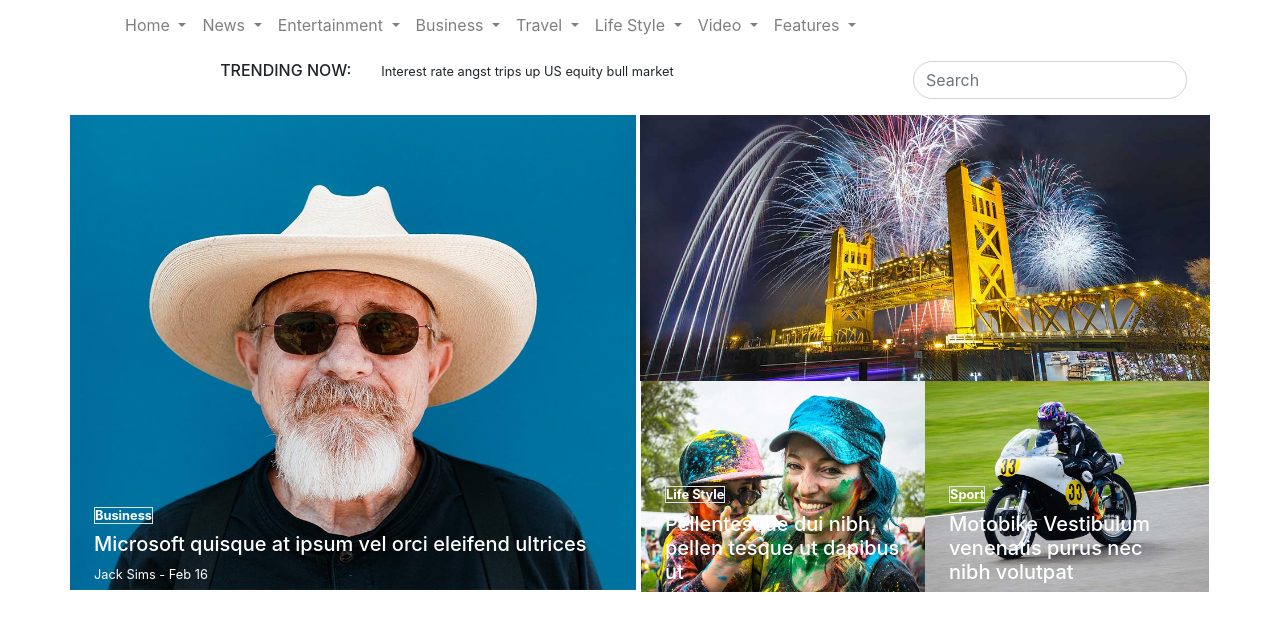
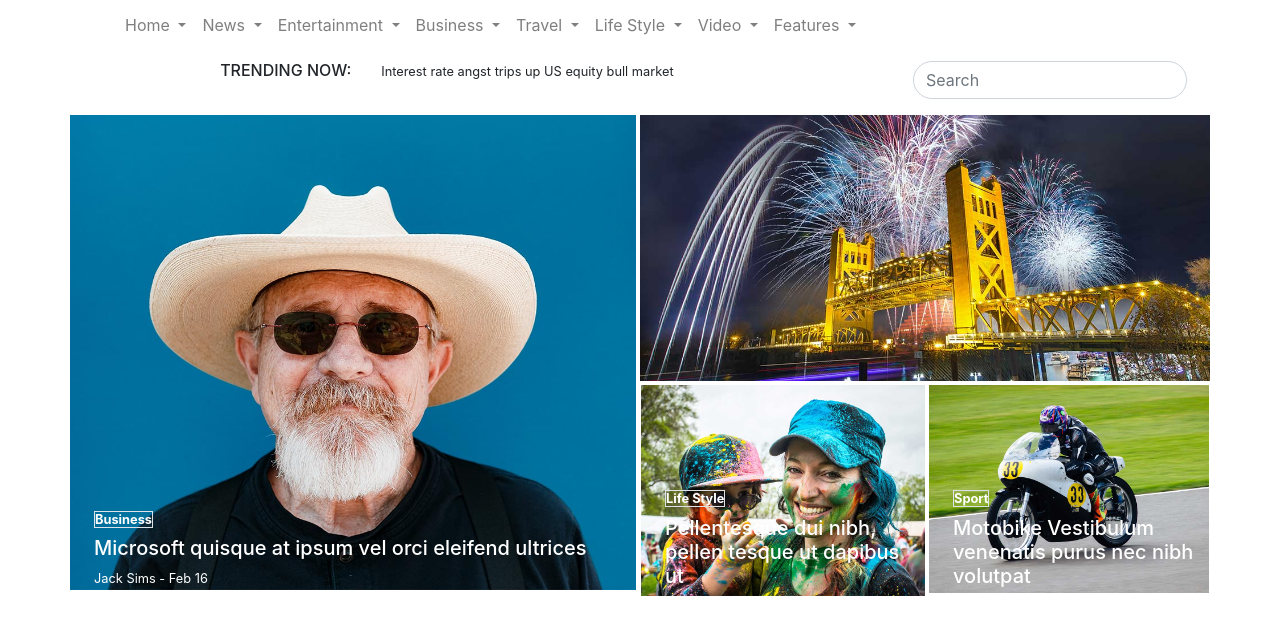
Before and after one commit to eliasiglesias/reto-2-hub, a plain HTML site: page index.html in a window 1280 px wide. Shown: the part 173-800 px from the top of the page. Drawn offline with nearby package versions, Linux system fonts and the light colour scheme; files that its build step writes are made by us from their sources.

Commit message:
actualizada cabecera

```diff
--- a/index.html
+++ b/index.html
@@ -270,7 +270,7 @@
 			<!-- Imagenes Header -->
 
 			<div class="row mt-3">
-				<div class="col-12 col-lg-6 p-0 pr-1">
+				<div class="col-12 col-lg-6 p-lg-0 pr-lg-1">
 					<span><img src="images/post-01.jpg" alt="" class="img-fluid" /></span>
 					<div class="image-text pl-4 pr-4 text-white">
 						<h6><small class="border font-weight-bold">Business</small></h6>
@@ -278,14 +278,14 @@
 						<h6><small>Jack Sims - Feb 16</small></h6>
 					</div>
 				</div>
-				<div class="col-12 col-lg-6 d-flex flex-column p-0">
+				<div class="col-12 col-lg-6 d-flex flex-column p-lg-0">
 					<span><img src="images/post-02.jpg" alt="" class="img-fluid" /></span>
 					<div class="image-text pl-4 pr-4 text-white">
 						<h6><small class="border font-weight-bold">Culture</small></h6>
 						<h5>London ipsum dolor sit amet consectetur adipiscing elit.</h5>
 					</div>
-					<div class="row pl-3 pr-3">
-						<div class="col-12 col-lg-6 p-0">
+					<div class="row pt-lg-1">
+						<div class="col-12 col-lg-6 p-lg-0 pl-lg-3">
 							<span
 								><img src="images/post-03.jpg" alt="" class="img-fluid"
 							/></span>
@@ -296,7 +296,7 @@
 								<h5>Pellentesque dui nibh, pellen tesque ut dapibus ut</h5>
 							</div>
 						</div>
-						<div class="col-12 col-lg-6 p-0">
+						<div class="col-12 col-lg-6 p-lg-0 pl-lg-1 pr-lg-3">
 							<span
 								><img src="images/post-04.jpg" alt="" class="img-fluid"
 							/></span>
```
